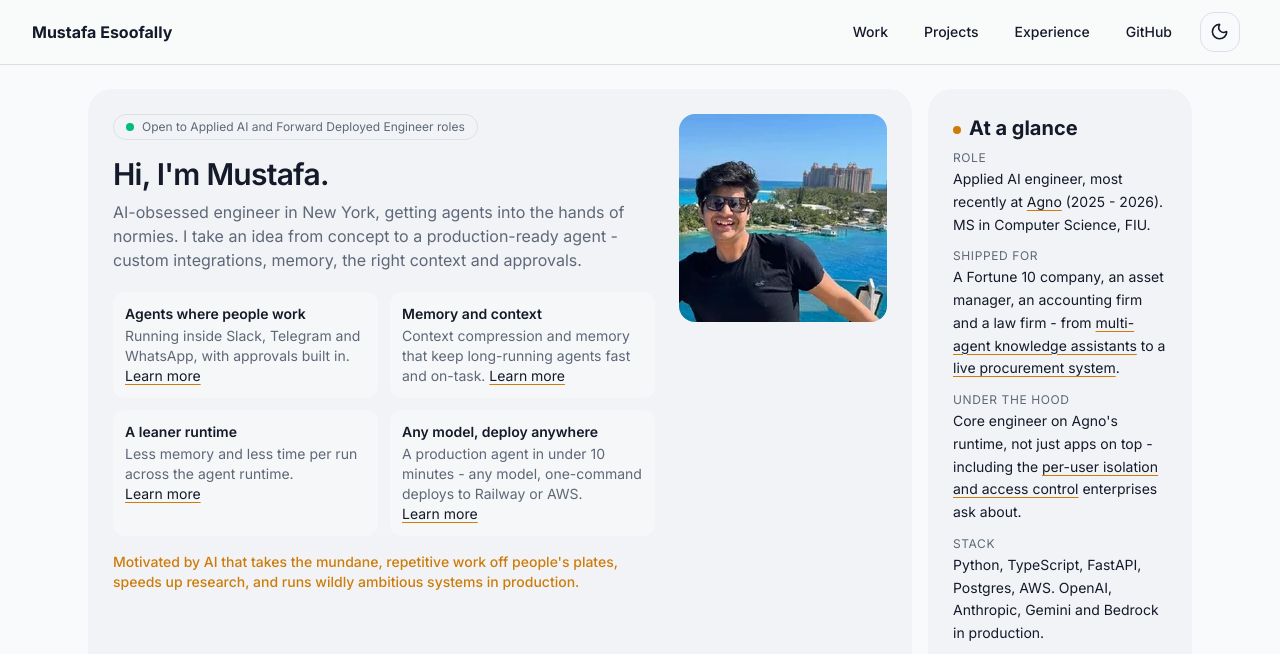
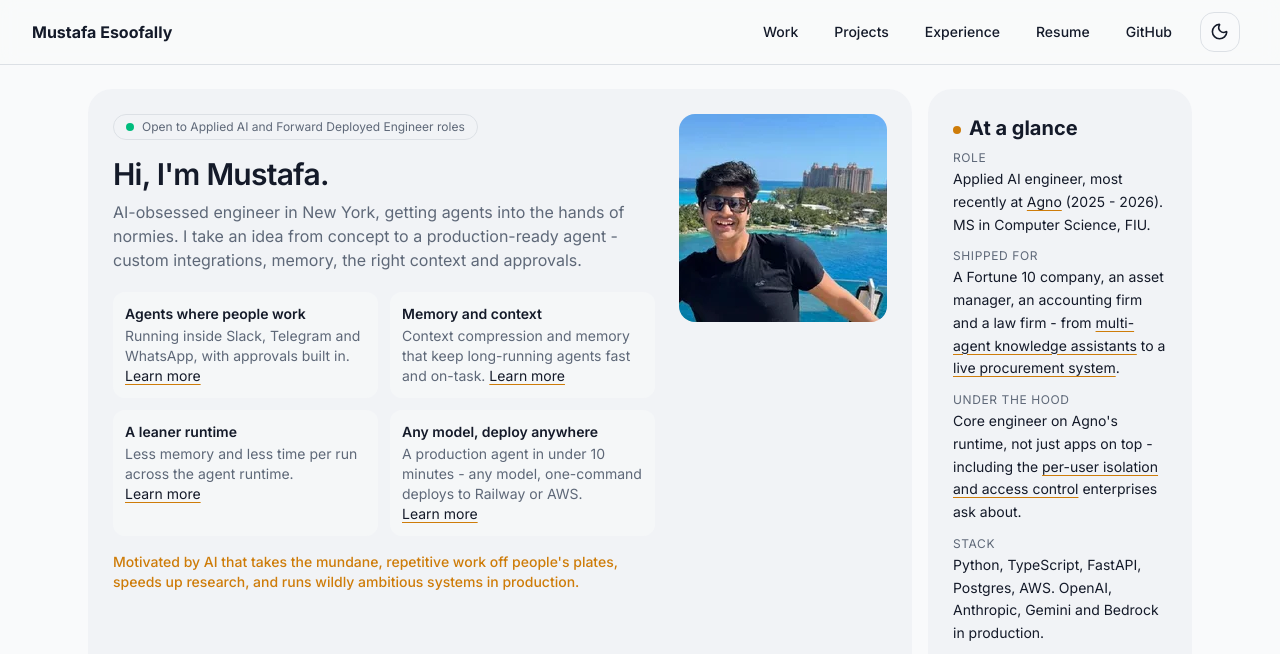
Before and after one commit to Mustafa-Esoofally/Mustafa-Esoofally.github.io, an Astro site: page / in a window 1280 px wide. Shown: the top 654 px of the page. Built offline with nearby package versions, Linux system fonts and the light colour scheme; Astro itself is replaced by a stand-in of ours.

Commit message:
Add Resume link to nav with current resume PDF

```diff
--- a/src/components/Header.astro
+++ b/src/components/Header.astro
@@ -30,6 +30,9 @@ const cur = (href: string) => (section === href ? "page" : undefined);
         <a href="/experiences" aria-current={cur("/experiences")} class={navCls("/experiences")}>
           Experience
         </a>
+        <a href="/Mustafa-Esoofally-Resume.pdf" target="_blank" rel="noreferrer" class={navCls("/resume")}>
+          Resume
+        </a>
         <a
           href={PROFILE.links.github}
           target="_blank"
```
Also changed, not shown: 1 other file.
